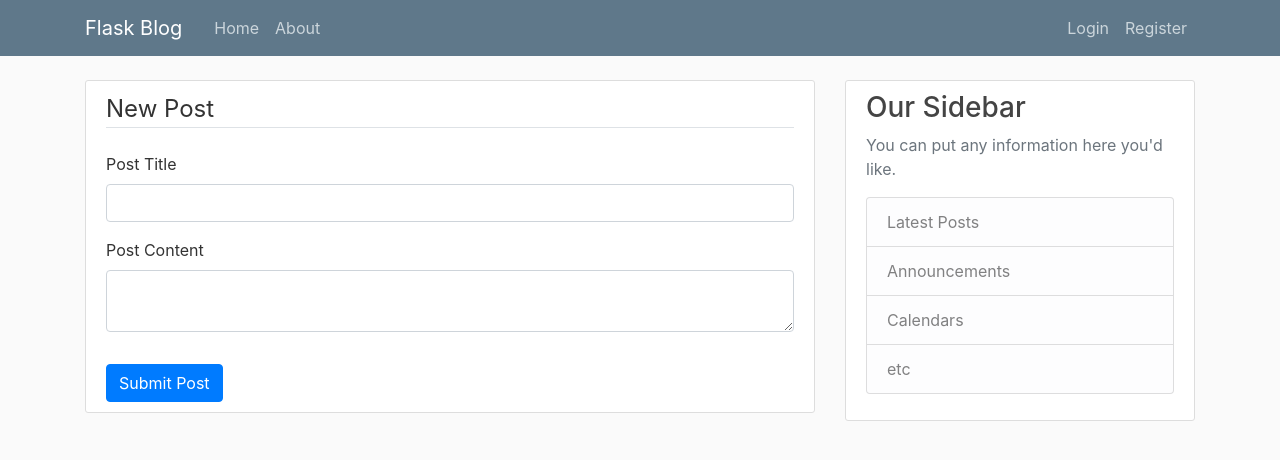
After one commit to Derricknjoroge/blog, a Flask app: page /new/post in a window 1280 px wide. The commit adds this page. Shown: the top 460 px of the page. Run offline with Flask 2, Linux system fonts and the light colour scheme; some libraries are stand-ins or nearby versions.

Commit message:
Added posts and CRUP processes

```diff
--- a/main/forms.py
+++ b/main/forms.py
@@ -1,6 +1,6 @@
 from flask_wtf import FlaskForm
 from flask_wtf.file import FileField, FileAllowed
-from wtforms import StringField, PasswordField, BooleanField, SubmitField
+from wtforms import StringField, PasswordField, BooleanField, SubmitField, TextAreaField
 from wtforms.validators import Email, Length, DataRequired, EqualTo, ValidationError
 from main.models import UsersTable
 from flask_login import current_user
@@ -55,3 +55,10 @@ class UpdateAccount(FlaskForm):
             user = UsersTable.query.filter_by(username=email.data).first()
             if user:
                 raise ValidationError('Sorry, email already exists. Try another one!')
+
+
+class NewPost(FlaskForm):
+    '''This is a class that creates a new post'''
+    title = StringField('Post Title', validators=[DataRequired()])
+    content = TextAreaField('Post Content', validators=[DataRequired()])
+    submit = SubmitField('Submit Post')
--- a/main/routes.py
+++ b/main/routes.py
@@ -1,30 +1,16 @@
 from main import app, db, pass_generator
-from flask import render_template, url_for, redirect, flash, request
-from main.forms import Register, Login, UpdateAccount
-from main.models import UsersTable
+from flask import render_template, url_for, redirect, flash, request, abort
+from main.forms import Register, Login, UpdateAccount, NewPost
+from main.models import UsersTable, PostsTable
 from flask_login import login_user, current_user, logout_user, login_required
 import secrets
 import os
-
-posts = [
-    {
-        'author': 'Corey Schafer',
-        'title': 'Blog Post 1',
-        'content': 'First post content',
-        'date_posted': 'April 20, 2018'
-    },
-    {
-        'author': 'Jane Doe',
-        'title': 'Blog Post 2',
-        'content': 'Second post content',
-        'date_posted': 'April 21, 2018'
-    }
-]
 
 
 @app.route('/')
 @app.route('/home')
 def home():
+    posts = PostsTable.query.all()
     return render_template('home.html', posts=posts)
 
 
@@ -98,3 +84,51 @@ def account():
 def logout():
     logout_user()
     return redirect(url_for('login'))
+
+
+@app.route('/new/post', methods=['GET','POST'])
+def new_post():
+    form = NewPost()
+    if form.validate_on_submit():
+        the_post = PostsTable(title=form.title.data, content=form.content.data, author=current_user)
+        db.session.add(the_post)
+        db.session.commit()
+        flash('Post created successfully', 'success')
+        return redirect(url_for('new_post'))
+    return render_template('new-post.html', title='New Post', form=form, legend='New Post')
+
+
+@app.route('/post/<int:post_id>')
+def post(post_id):
+    the_post = PostsTable.query.get_or_404(post_id)
+    return render_template('post.html', post=the_post, title=the_post.title)
+
+
+@app.route('/post/<int:post_id>/update', methods=['GET','POST'])
+@login_required
+def update_post(post_id):
+    the_post = PostsTable.query.get_or_404(post_id)
+    if current_user.email != the_post.author.email:
+        abort(403)
+    form = NewPost()
+    if form.validate_on_submit():
+        the_post.title = form.title.data
+        the_post.content = form.content.data
+        db.session.commit()
+        flash('Post updated successfully', 'success')
+        return redirect(url_for('home'))
+    elif request.method == 'GET':
+        form.title.data = the_post.title
+        form.content.data = the_post.content
+    return render_template('new-post.html', title=the_post.title, form=form, legend='Update Post')
+
+
+@app.route('/post/<int:post_id>/delete', methods=['POST'])
+@login_required
+def delete_post(post_id):
+    the_post = PostsTable.query.get(post_id)
+    if current_user.email != the_post.author.email:
+        abort(403)
+    db.session.delete(the_post)
+    db.session.commit()
+    return redirect(url_for('home'))
--- a/main/templates/layout.html
+++ b/main/templates/layout.html
@@ -32,6 +32,7 @@
                 <!-- Navbar Right Side -->
                 <div class="navbar-nav">
                     {% if current_user.is_authenticated %}
+                    <a class="nav-item nav-link" href="{{ url_for('new_post') }}">New Post</a>
                     <a class="nav-item nav-link" href="{{ url_for('account') }}">Account</a>
                     <a class="nav-item nav-link" href="{{ url_for('logout') }}">Logout</a>
                     {% else %}
--- /dev/null
+++ b/main/templates/new-post.html
@@ -0,0 +1,38 @@
+{% extends 'layout.html' %}
+{% block content %}
+<div class="content-section">
+    <legend class="border-bottom mb-4">{{ legend }}</legend>
+    <form method="POST" action="">
+        {{ form.hidden_tag() }}
+        <fieldset class="form-group">
+            <div class="form-group">
+                {{ form.title.label }}
+                {% if form.title.errors %}
+                {{ form.title(class="form-control is-invalid") }}
+                <div class="invalid-feedback">
+                    {% for error in form.title.errors %}
+                    <span>{{ error }}</span>
+                    {% endfor %}
+                </div>
+                {% else %}
+                {{ form.title(class="form-control") }}
+                {% endif %}
+            </div>
+            <div class="form-group">
+                {{ form.content.label }}
+                {% if form.content.errors %}
+                {{ form.content(class="form-control is-invalid") }}
+                <div class="invalid-feedback">
+                    {% for error in form.content.errors %}
+                    <span>{{ error }}</span>
+                    {% endfor %}
+                </div>
+                {% else %}
+                {{ form.content(class="form-control") }}
+                {% endif %}
+            </div>
+        </fieldset>
+        {{ form.submit(class="btn btn-primary") }}
+    </form>
+</div>
+{% endblock content %}
```
Also changed, not shown: main/templates/home.html (+4 -3 lines), main/templates/post.html (added, +42 -0 lines), main/site.db, main/static/profile_pics/2668b8c270c6f0da.jpg (added), main/static/profile_pics/aedbbce2daa871e1.jpg (added).
